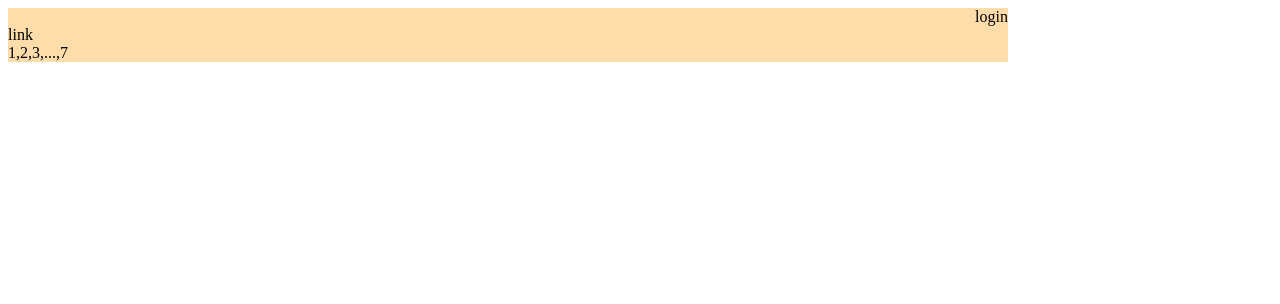
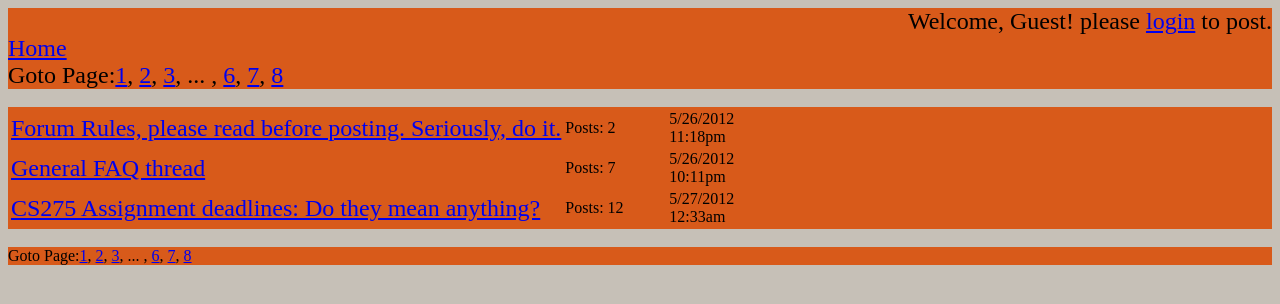
Before and after one commit to chrisMNewman/CS-275-Project, a PHP site: page / in a window 1280 px wide. Shown: the top 304 px of the page. Run offline with PHP 8.4, Linux system fonts and the light colour scheme.

Commit message:
first draft of index.html completed

```diff
--- a/index.html
+++ b/index.html
@@ -10,23 +10,43 @@
 <div id="wrap" >
 	<div id="page_header" >
 		<div id="login" style="text-align:right;">
-			login
+			Welcome, Guest! please <a href="link">login</a> to post.
 		</div>
 
 		<div id="links">
-			link
+			<a href="link">Home</a>
 		</div>
 
 		<div id="page_list">
-			1,2,3,...,7
+			Goto Page:<a href="link">1</a>, <a href="link">2</a>, <a href="link">3</a>, ... , <a href="link">6</a>, <a href="link">7</a>, <a href="link">8</a>
 		</div>
 
 	</div>
+	<br>
 	<div id="page_body">
-
+		<table id="thread_link_table">
+			<tr id="thread_link">
+				<td id="thread_link_name"><a href="link">Forum Rules, please read before posting. Seriously, do it.</a></td>
+				<td id="thread_link_count">Posts: 2</td>
+				<td id="thread_link_date">5/26/2012 11:18pm</td>
+			</tr>
+			<tr id="thread_link">
+				<td id="thread_link_name"><a href="link">General FAQ thread</a></td>
+				<td id="thread_link_count">Posts: 7</td>
+				<td id="thread_link_date">5/26/2012 10:11pm</td>
+			</tr>
+			<tr id="thread_link">
+				<td id="thread_link_name"><a href="link">CS275 Assignment deadlines: Do they mean anything?</a></td>
+				<td id="thread_link_count">Posts: 12</td>
+				<td id="thread_link_date">5/27/2012 12:33am</td>
+			</tr>
+		</table>
 	</div>
+	<br>
 	<div id="page_footer">
-
+		<div id="page_list">
+			Goto Page:<a href="link">1</a>, <a href="link">2</a>, <a href="link">3</a>, ... , <a href="link">6</a>, <a href="link">7</a>, <a href="link">8</a>
+		</div>
 	</div>
 </div>
 </body>
--- a/mikechrisforum.css
+++ b/mikechrisforum.css
@@ -1 +1,12 @@
-#wrap{min-width:600px;max-width:1000px; background-color: #FFDDAA; border: 20px orange;}
+html{background-color: #C6C0B7;}
+#wrap{min-width:600px;}
+#page_header{border: 5px #000000; font-size: 150%; background-color: #D85A1A;}
+
+#page_body{font-size: 100%; background-color: #D85A1A; }
+
+#page_footer{font-size: 100%; background-color: #D85A1A;}
+
+
+#thread_link_name{font-size: 150%; min-width: 400px;}
+#thread_link_date{width: 100px;}
+#thread_link_count{width: 100px;}
```
